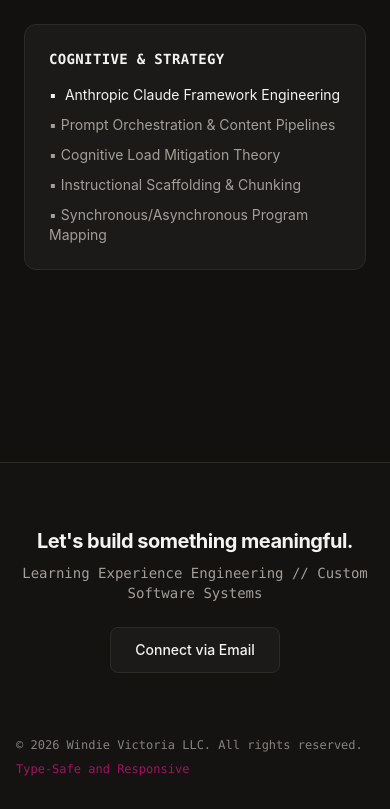
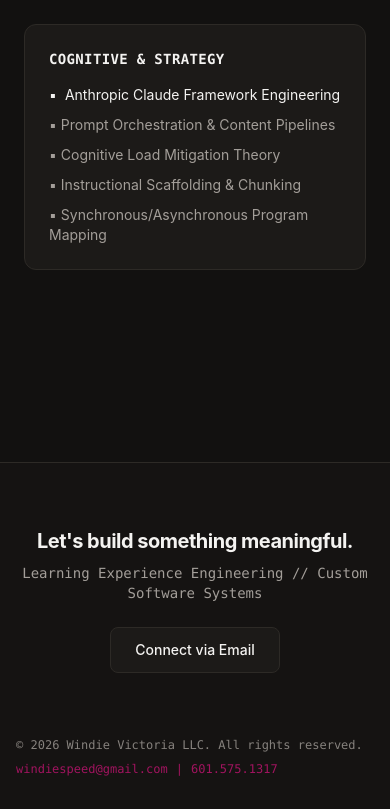
Before and after one commit to windiespeed/portfolio-2026, a React (Vite) app: page / in a window 390 px wide. Shown: the part 4731-5540 px from the top of the page. Built offline with nearby package versions, Linux system fonts and the light colour scheme.

Commit message:
Make email and phone number clickable in footer, center copyright on mobile

```diff
--- a/src/Footer.jsx
+++ b/src/Footer.jsx
@@ -17,7 +17,11 @@ export default function Footer() {
       </div>
       <div className="max-w-6xl mx-auto px-4 sm:px-6 pb-8 flex flex-wrap justify-between items-center gap-2 text-xs font-mono text-text-secondary/80">
         <span>© {new Date().getFullYear()} Windie Victoria LLC. All rights reserved.</span>
-        <span className="text-neon-pink/60">Type-Safe and Responsive</span>
+        <span className="text-neon-pink/60 flex flex-wrap gap-x-2 gap-y-1 justify-center md:justify-end">
+          <a href="mailto:windiespeed@gmail.com" className="hover:text-neon-pink transition-colors">windiespeed@gmail.com</a>
+          <span aria-hidden="true">|</span>
+          <a href="tel:+16015751317" className="hover:text-neon-pink transition-colors">601.575.1317</a>
+        </span>
       </div>
     </footer>
   );
```
